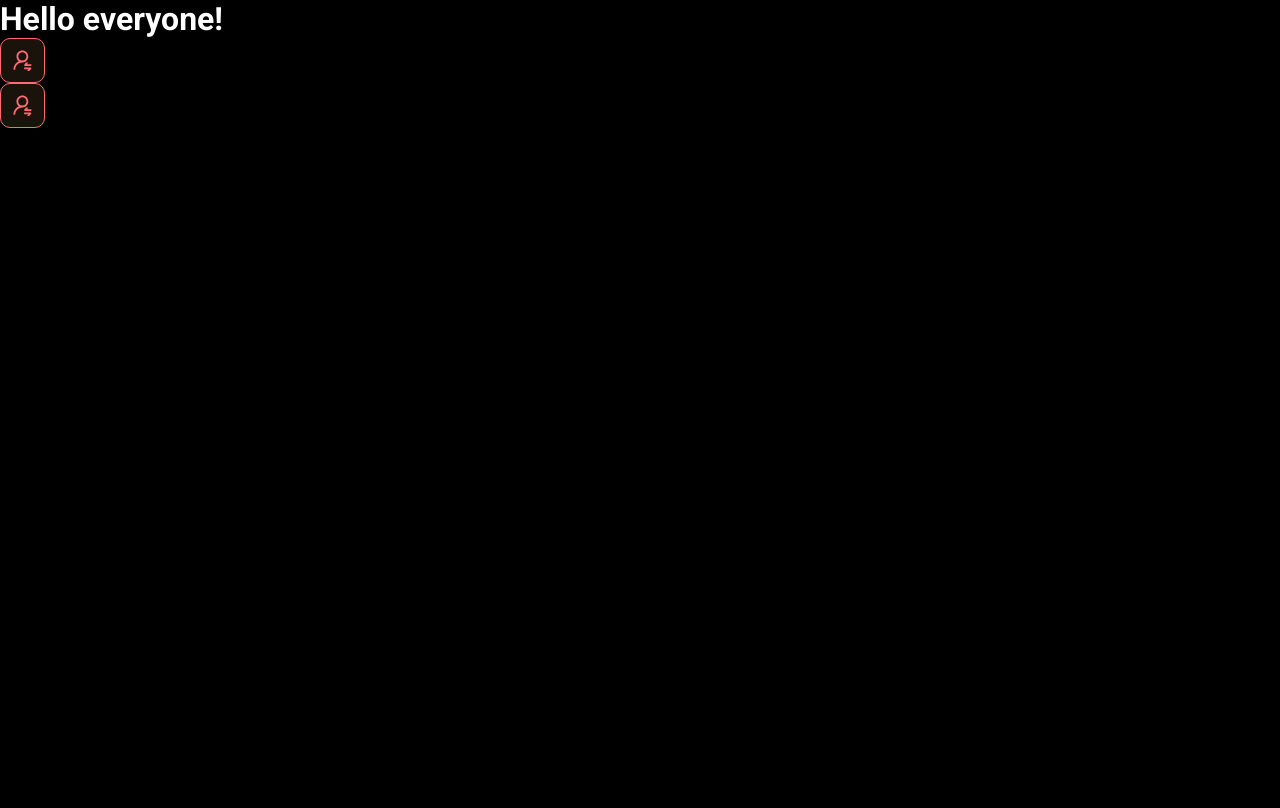
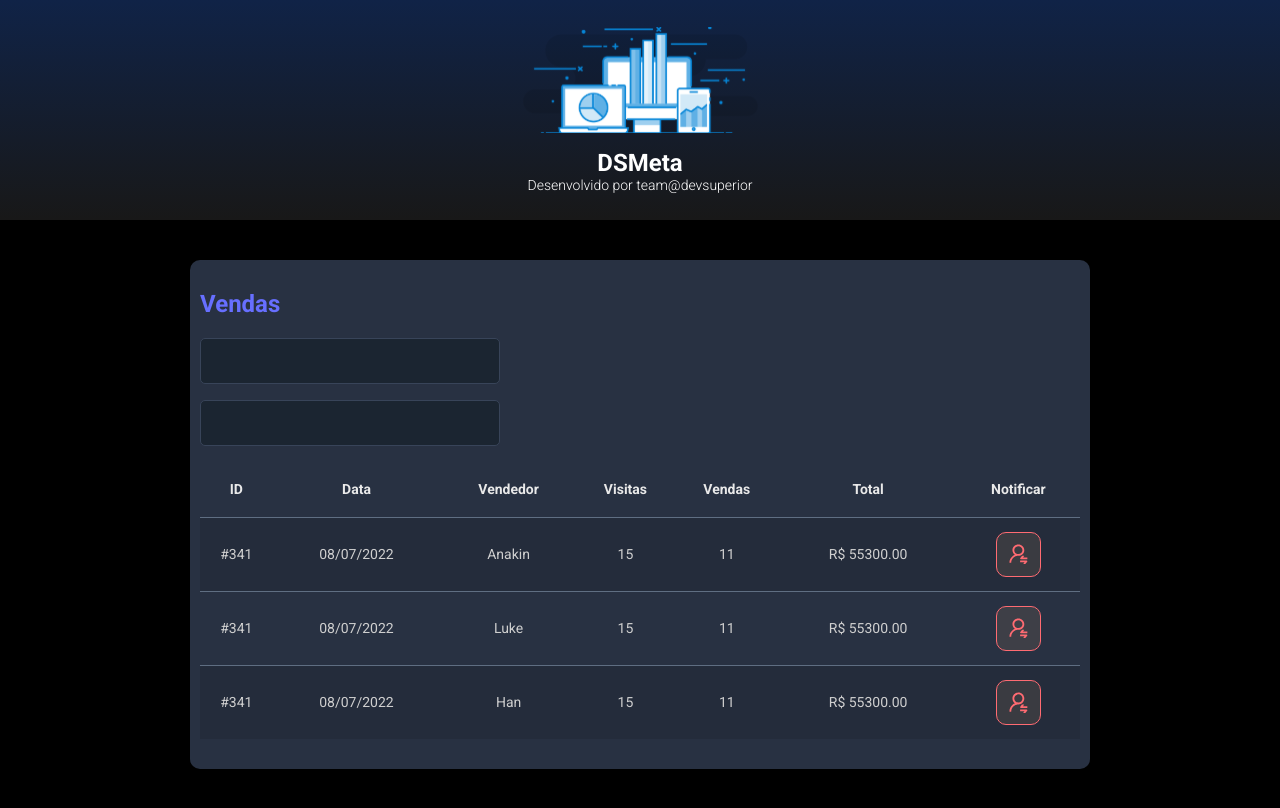
Before and after one commit to jd117/dsmeta, a React (Vite) app in the folder frontend/: page / in a window 1280 px wide. Built offline with nearby package versions, Linux system fonts and the light colour scheme.

Commit message:
Other components

```diff
--- a/frontend/src/App.tsx
+++ b/frontend/src/App.tsx
@@ -1,11 +1,18 @@
 import NotificationButton from "./components/NotificationButton";
+import Header from "./components/Header";
+import SalesCard from "./components/SalesCard";
 
 function App() {
 	return (
 		<>
-			<h1>Hello everyone!</h1>
-			<NotificationButton />
-			<NotificationButton />
+			<Header />
+			<main>
+				<section id="sales">
+					<div className="dsmeta-container">
+						<SalesCard />
+					</div>
+				</section>
+			</main>
 		</>
 	);
 }
--- /dev/null
+++ b/frontend/src/components/Header/index.tsx
@@ -0,0 +1,20 @@
+import logo from "../../assets/img/logo.svg";
+
+import "./styles.css";
+
+function Header() {
+	return (
+		<header>
+			<div className="dsmeta-logo-container">
+				<img src={logo} alt="DSMeta" />
+				<h1>DSMeta</h1>
+				<p>
+					Desenvolvido por team
+					<a href="https://www.instagram.com/devsuperior.ig">@devsuperior</a>
+				</p>
+			</div>
+		</header>
+	);
+}
+
+export default Header;
--- /dev/null
+++ b/frontend/src/components/Header/styles.css
@@ -0,0 +1,27 @@
+header {
+	height: 220px;
+	background: linear-gradient(180deg, #102347 0%, #181818 100%);
+	display: flex;
+	align-items: center;
+	justify-content: center;
+}
+
+.dsmeta-logo-container {
+	display: flex;
+	flex-direction: column;
+	align-items: center;
+}
+
+.dsmeta-logo-container img {
+	width: 235px;
+}
+
+.dsmeta-logo-container h1 {
+	margin-top: 15px;
+	font-size: 24px;
+}
+
+.dsmeta-logo-container p {
+	font-size: 14px;
+	font-weight: 300;
+}
--- /dev/null
+++ b/frontend/src/components/SalesCard/index.tsx
@@ -0,0 +1,79 @@
+import NotificationButton from "../NotificationButton";
+import './styles.css'
+
+function SalesCard() {
+	return (
+		<>
+			<div className="dsmeta-card">
+				<h2 className="dsmeta-sales-title">Vendas</h2>
+				<div>
+					<div className="dsmeta-form-control-container">
+						<input className="dsmeta-form-control" type="text" />
+					</div>
+					<div className="dsmeta-form-control-container">
+						<input className="dsmeta-form-control" type="text" />
+					</div>
+				</div>
+
+				<div>
+					<table className="dsmeta-sales-table">
+						<thead>
+							<tr>
+								<th className="show992">ID</th>
+								<th className="show576">Data</th>
+								<th>Vendedor</th>
+								<th className="show992">Visitas</th>
+								<th className="show992">Vendas</th>
+								<th>Total</th>
+								<th>Notificar</th>
+							</tr>
+						</thead>
+						<tbody>
+							<tr>
+								<td className="show992">#341</td>
+								<td className="show576">08/07/2022</td>
+								<td>Anakin</td>
+								<td className="show992">15</td>
+								<td className="show992">11</td>
+								<td>R$ 55300.00</td>
+								<td>
+									<div className="dsmeta-red-btn-container">
+										<NotificationButton />
+									</div>
+								</td>
+							</tr>
+							<tr>
+								<td className="show992">#341</td>
+								<td className="show576">08/07/2022</td>
+								<td>Luke</td>
+								<td className="show992">15</td>
+								<td className="show992">11</td>
+								<td>R$ 55300.00</td>
+								<td>
+									<div className="dsmeta-red-btn-container">
+										<NotificationButton />
+									</div>
+								</td>
+							</tr>
+							<tr>
+								<td className="show992">#341</td>
+								<td className="show576">08/07/2022</td>
+								<td>Han</td>
+								<td className="show992">15</td>
+								<td className="show992">11</td>
+								<td>R$ 55300.00</td>
+								<td>
+									<div className="dsmeta-red-btn-container">
+										<NotificationButton />
+									</div>
+								</td>
+							</tr>
+						</tbody>
+					</table>
+				</div>
+			</div>
+		</>
+	);
+}
+
+export default SalesCard;
--- /dev/null
+++ b/frontend/src/components/SalesCard/styles.css
@@ -0,0 +1,92 @@
+.dsmeta-card {
+    background-color: #283142;
+    border-radius: 10px;
+    padding: 30px 10px;
+}
+
+
+.dsmeta-sales-title {
+    color: #676fff;
+    font-size: 24px;
+    margin-bottom: 20px;
+}
+
+.dsmeta-form-control-container {
+    margin-bottom: 16px;
+    max-width: 300px;
+}
+
+.dsmeta-form-control {
+    width: 100%;
+    height: 46px;
+    background-color: #1B2531;
+    border: 1px solid #384459;
+    border-radius: 5px;
+    color: #9AAABE;
+    padding: 0 20px;
+    font-size: 18px;
+}
+
+.dsmeta-sales-table {
+    width: 100%;
+    border-spacing: 0;
+    border-collapse: collapse;
+}
+
+.dsmeta-sales-table thead {
+    height: 55px;
+    font-size: 14px;
+    color: #E9E9E9;
+    font-weight: 700;
+}
+
+.dsmeta-sales-table tbody {
+    font-size: 14px;
+    font-weight: 400;
+    color: #CFCFCF;
+    text-align: center;
+}
+
+.dsmeta-sales-table tbody tr {
+    height: 74px;
+    border-top: 1px solid #5f6e82;
+}
+
+.dsmeta-sales-table tbody tr:hover > td{
+    background-color: #384459;
+}
+
+.dsmeta-sales-table tbody tr:nth-child(odd) {
+    background-color: #242C3B;
+}
+
+.dsmeta-red-btn-container {
+    display: flex;
+    justify-content: center;
+}
+
+.showData576 {
+    display: none;
+}
+
+@media (min-width: 576px) {
+    .showData576 {
+        display: table-cell;
+    }
+
+
+}
+
+.showData992 {
+    display: none;
+}
+
+@media (min-width: 992px) {
+    .showData992 {
+        display: table-cell;
+    }
+
+    .dsmeta-card {
+        padding: 35px;
+    }
+}
--- a/frontend/src/index.css
+++ b/frontend/src/index.css
@@ -1,4 +1,5 @@
-@import url("https://fonts.googleapis.com/css2?family=Roboto:ital,wght@0,400;0,700;1,300&display=swap");
+/* @import url("https://fonts.googleapis.com/css2?family=Roboto:ital,wght@0,400;0,700;1,300&display=swap"); */
+@import url("https://fonts.googleapis.com/css2?family=Roboto:wght@300;400;700&display=swap");
 
 * {
 	font-family: "Roboto", sans-serif;
@@ -19,3 +20,19 @@
 	color: unset;
 	text-decoration: none;
 }
+
+.dsmeta-card {
+	background-color: #283142;
+	border-radius: 10px;
+	padding: 30px 10px;
+}
+
+.dsmeta-container {
+	width: 100%;
+	max-width: 900px;
+	margin: 0 auto;
+}
+
+#sales {
+	padding: 40px 10px;
+}
```
Also changed, not shown: frontend/src/assets/img/logo.svg (added).
